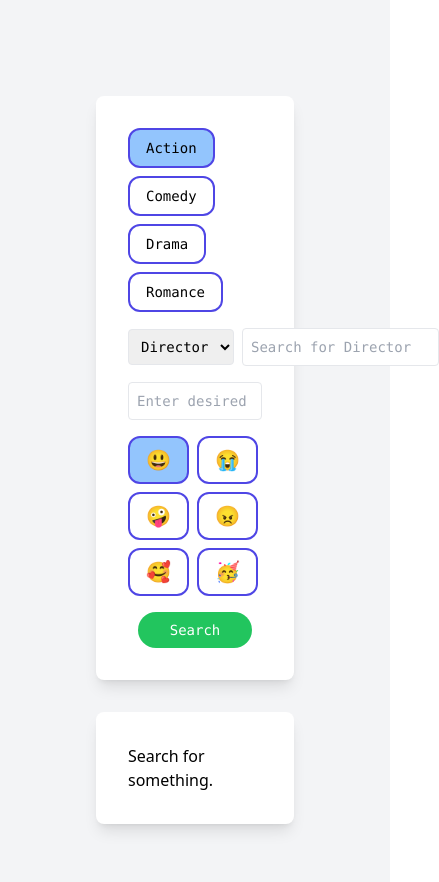
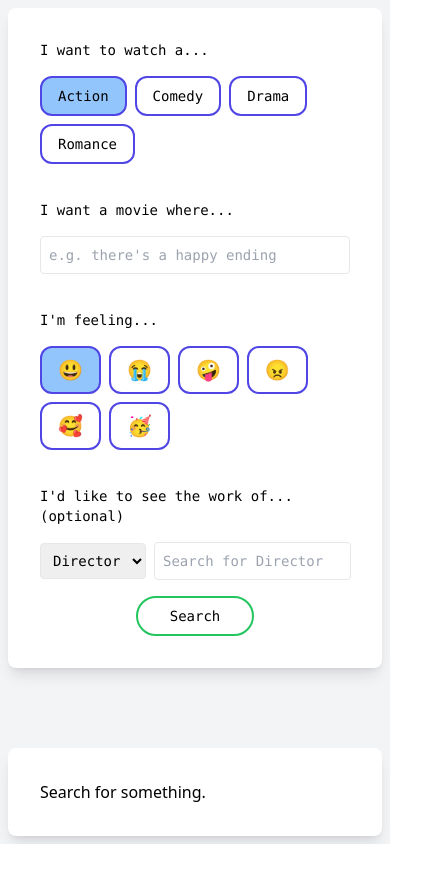
Before and after one commit to AaronCGoidel/metaphor-prototype, a Next.js app: page / in a window 390 px wide. Shown: the top 882 px of the page, 439 px wide, since content can reach past the window. After the commit the page ends 844 px from the top, so only its background shows below. Built offline with nearby package versions, Linux system fonts and the light colour scheme.

Commit message:
make person search optional

```diff
--- a/components/GenreButtons.js
+++ b/components/GenreButtons.js
@@ -2,6 +2,8 @@ export default function GenreButtons({ genre, setGenre }) {
   const genres = ["Action", "Comedy", "Drama", "Romance"];
 
   return (
+    <>
+    <label>I want to watch a...</label>
     <div className="flex flex-wrap gap-2">
       {genres.map((g) => (
         <button
@@ -14,5 +16,6 @@ export default function GenreButtons({ genre, setGenre }) {
         </button>
       ))}
     </div>
+    </>
   );
 }
--- a/components/MoodButtons.js
+++ b/components/MoodButtons.js
@@ -9,6 +9,9 @@ export default function MoodButtons({ mood, setMood }) {
   ];
 
   return (
+    <>
+    <br />
+    <label>I'm feeling...</label>
     <div className="flex flex-wrap gap-2">
       {moods.map((m) => (
         <button
@@ -21,5 +24,6 @@ export default function MoodButtons({ mood, setMood }) {
         </button>
       ))}
     </div>
+    </>
   );
 }
--- a/components/PersonSearch.js
+++ b/components/PersonSearch.js
@@ -1,4 +1,4 @@
-import { useState, useEffect } from 'react';
+import { useState, useEffect } from "react";
 
 function SearchDropdown({ searchType, setSearchType }) {
   return (
@@ -13,14 +13,22 @@ function SearchDropdown({ searchType, setSearchType }) {
   );
 }
 
-export default function PersonSearch({ isActor, setIsActor, person, setPerson }) {
-  const [searchType, setSearchType] = useState('Director');
+export default function PersonSearch({
+  isActor,
+  setIsActor,
+  person,
+  setPerson,
+}) {
+  const [searchType, setSearchType] = useState("Director");
 
   useEffect(() => {
-    setIsActor(searchType === 'Actor');
+    setIsActor(searchType === "Actor");
   }, [searchType]);
 
   return (
+    <>
+      <br />
+      <label>I'd like to see the work of... (optional)</label>
       <div className="flex items-center space-x-2">
         <SearchDropdown searchType={searchType} setSearchType={setSearchType} />
         <input
@@ -31,5 +39,6 @@ export default function PersonSearch({ isActor, setIsActor, person, setPerson })
           onChange={(e) => setPerson(e.target.value)}
         />
       </div>
+    </>
   );
 }
--- a/components/PlotSearch.js
+++ b/components/PlotSearch.js
@@ -1,11 +1,15 @@
 export default function PlotSearch({ plot, setPlot }) {
   return (
+    <>
+      <br />
+      <label>I want a movie where...</label>
       <input
         type="text"
         className="border rounded p-2 w-full"
-      placeholder="Enter desired plot points"
+        placeholder="e.g. there's a happy ending"
         value={plot}
         onChange={(e) => setPlot(e.target.value)}
       />
+    </>
   );
 }
--- a/pages/index.js
+++ b/pages/index.js
@@ -5,10 +5,11 @@ import PlotSearch from "../components/PlotSearch";
 import PersonSearch from "../components/PersonSearch";
 import { useState } from "react";
 import axios from "axios";
+import Link from "next/link";
 
 export default function Home() {
   const [genre, setGenre] = useState("Action");
-  const [mood, setMood] = useState('happy');
+  const [mood, setMood] = useState("happy");
   const [isActor, setIsActor] = useState(true); // [actor, director]
   const [person, setPerson] = useState("");
   const [plot, setPlot] = useState("");
@@ -18,9 +19,11 @@ export default function Home() {
   const handleSearch = async (e) => {
     e.preventDefault();
 
-    const query = `A ${genre} movie where ${plot} and ${
-      isActor ? "stars" : "is directed by"
-    } ${person} for when you're feeling ${mood}.`;
+    let query = `A ${genre} movie where ${plot} for when you're feeling ${mood}.`;
+
+    if (person !== "") {
+      query += ` and ${isActor ? "stars" : "is directed by"} ${person}`;
+    }
     console.log("Query:", query);
 
     try {
@@ -37,22 +40,25 @@ export default function Home() {
         headers: {
           Accept: "application/json",
           "Content-Type": "application/json",
-          "X-API-KEY": process.env.NEXT_PUBLIC_METAPHOR_API_KEY
+          "X-API-KEY": process.env.NEXT_PUBLIC_METAPHOR_API_KEY,
         },
       });
 
-      const documentIds = response.data.results.map(item => item.id);
+      const documentIds = response.data.results.map((item) => item.id);
       console.log(documentIds);
 
-      const contentResponse = await axios.get("https://api.metaphor.systems/contents", {
+      const contentResponse = await axios.get(
+        "https://api.metaphor.systems/contents",
+        {
           params: {
-          ids: documentIds
+            ids: documentIds,
           },
           headers: {
-          "Accept": "application/json",
-          "X-API-KEY": process.env.NEXT_PUBLIC_METAPHOR_API_KEY
+            Accept: "application/json",
+            "X-API-KEY": process.env.NEXT_PUBLIC_METAPHOR_API_KEY,
+          },
         }
-      });
+      );
 
       const contentData = contentResponse.data;
 
@@ -63,10 +69,14 @@ export default function Home() {
   };
 
   return (
-    <main className="flex min-h-screen flex-col items-center justify-between p-24 bg-gray-100">
+    <main className="flex min-h-screen flex-col items-center justify-between p-2 md:p-12 lg:p-24 bg-gray-100">
       <div className="z-10 w-full p-8 rounded-lg shadow-lg bg-white items-center justify-between font-mono text-sm lg:flex">
         <form className="flex flex-col space-y-4 w-full">
           <GenreButtons genre={genre} setGenre={setGenre} />
+
+          <PlotSearch plot={plot} setPlot={setPlot} />
+
+          <MoodButtons mood={mood} setMood={setMood} />
 
           <PersonSearch
             isActor={isActor}
@@ -75,14 +85,9 @@ export default function Home() {
             setPerson={setPerson}
           />
 
-          <PlotSearch plot={plot} setPlot={setPlot} />
-
-          <MoodButtons mood={mood} setMood={setMood} />
-
-
           <div className="flex justify-center">
             <button
-              className="bg-green-500 text-white rounded-full py-2 px-8 hover:bg-green-600"
+              className="border-2 border-green-500 rounded-full py-2 px-8 hover:bg-green-500 hover:text-white"
               onClick={handleSearch}
             >
               Search
@@ -93,13 +98,29 @@ export default function Home() {
       <div className="w-full p-8 rounded-lg shadow-lg bg-white mt-8">
         {contentData.length > 0 ? (
           contentData.map((content, index) => (
+            <Link  href={content.url} target="_blank">
             <div key={index} className="mb-4 p-4 border rounded">
-            <h2 className="text-lg font-bold">
-              <a href={content.url} target="_blank" rel="noopener noreferrer">
-                {content.title}
-              </a>
+              <h2 className="text-lg font-bold flex items-center">
+
+                  {content.title.split(" - ")[0]}
+
+                <svg
+                  xmlns="http://www.w3.org/2000/svg"
+                  className="h-5 w-5 ml-2"
+                  fill="none"
+                  viewBox="0 0 24 24"
+                  stroke="currentColor"
+                >
+                  <path
+                    strokeLinecap="round"
+                    strokeLinejoin="round"
+                    strokeWidth={2}
+                    d="M10 6H6a2 2 0 00-2 2v10a2 2 0 002 2h10a2 2 0 002-2v-4M14 4h6m0 0v6m0-6L10 14"
+                  />
+                </svg>
               </h2>
               </div>
+            </Link>
           ))
         ) : (
           <p>Search for something.</p>
```
Lines whose indentation alone changed are shown as unchanged.
